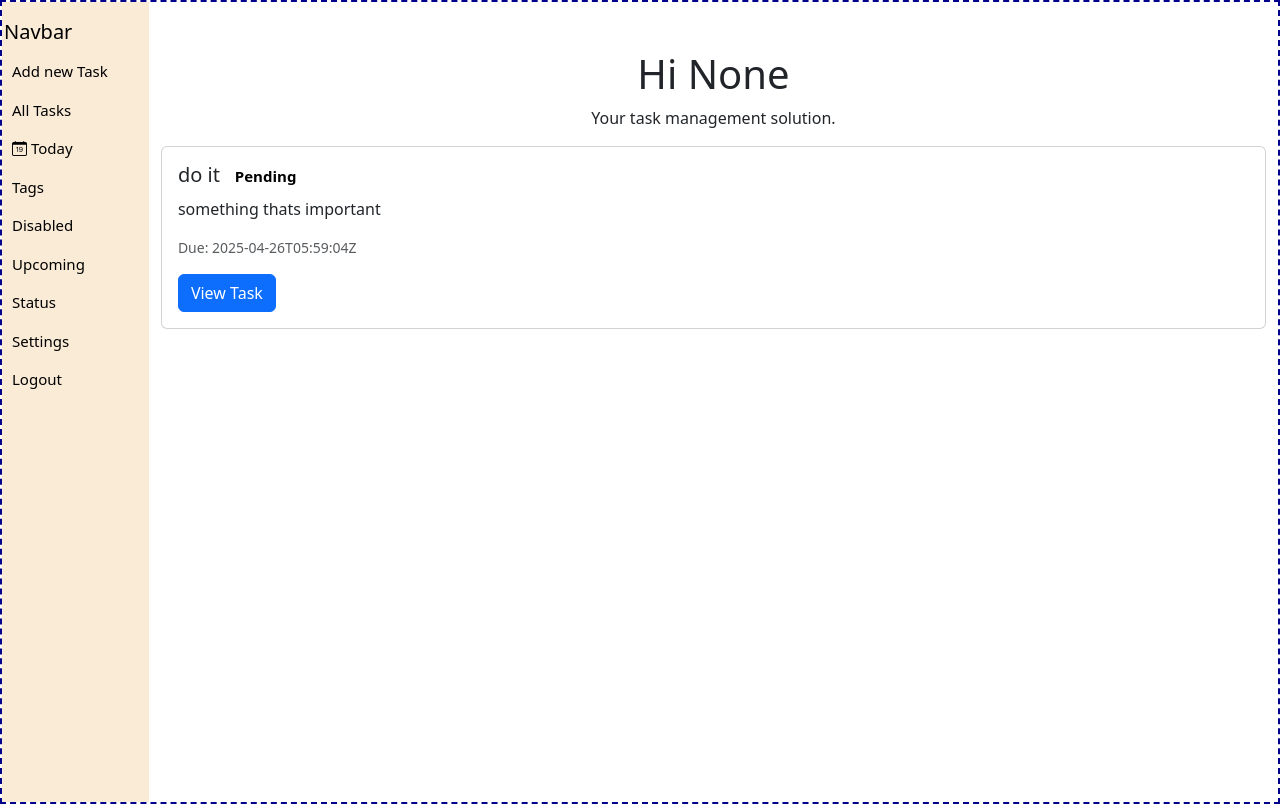
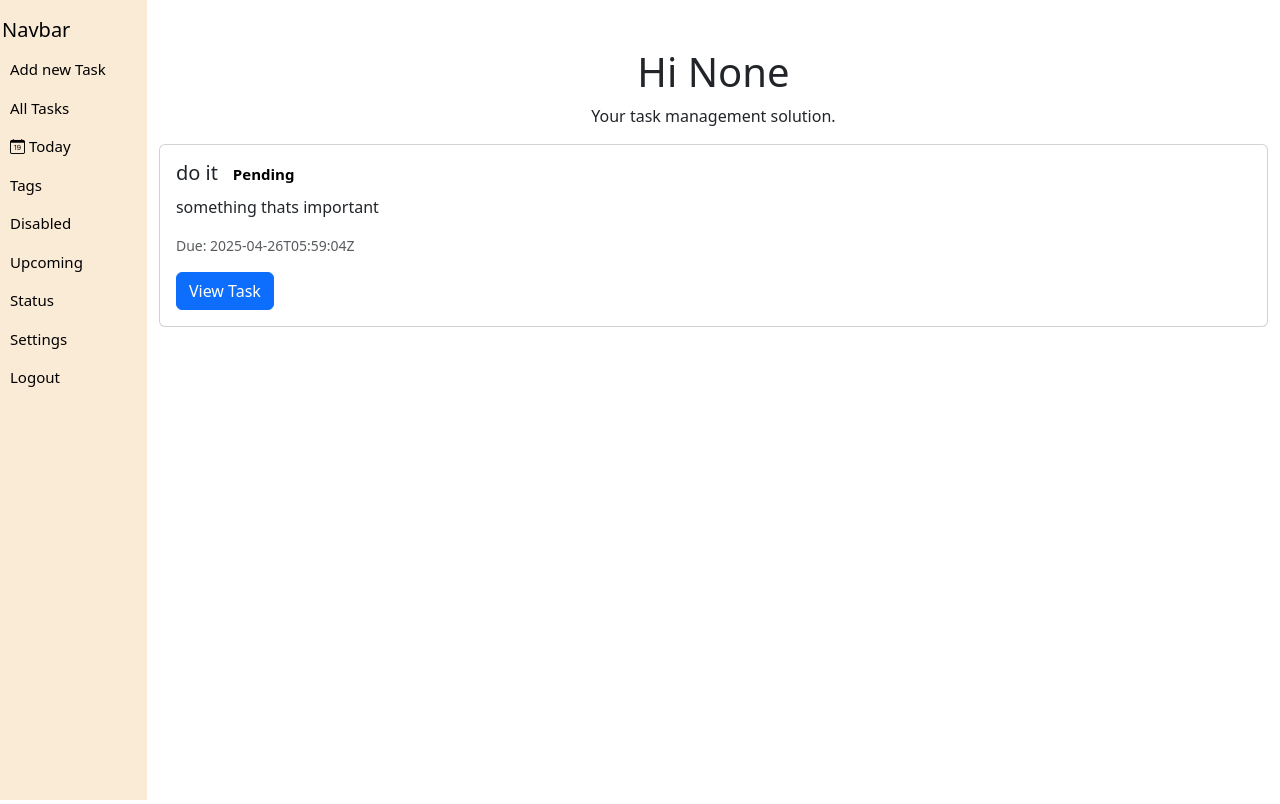
Before and after one commit to gsiri-jack/Taskly, a Django app: page /base/ in a window 1280 px wide. Run offline with Django 5.2, Linux system fonts and the light colour scheme; data comes from the database, SQL or seed files in the repository; some libraries are stand-ins or nearby versions.

Commit message:
update 4

```diff
--- a/taskly/base/static/base/style.css
+++ b/taskly/base/static/base/style.css
@@ -1,5 +1,4 @@
 .body{
-    border: 2px dashed darkblue;
     display: flex;
 }
 
```
